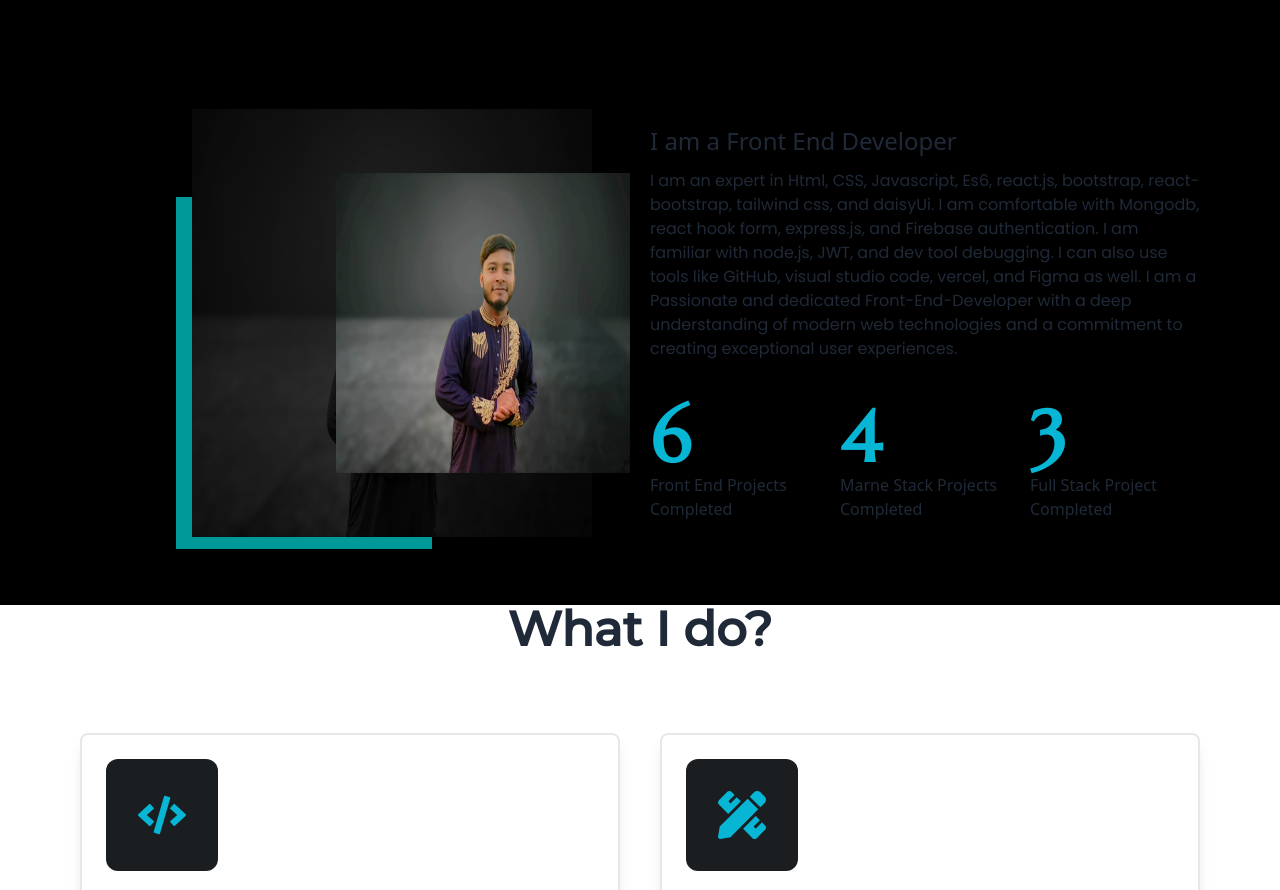
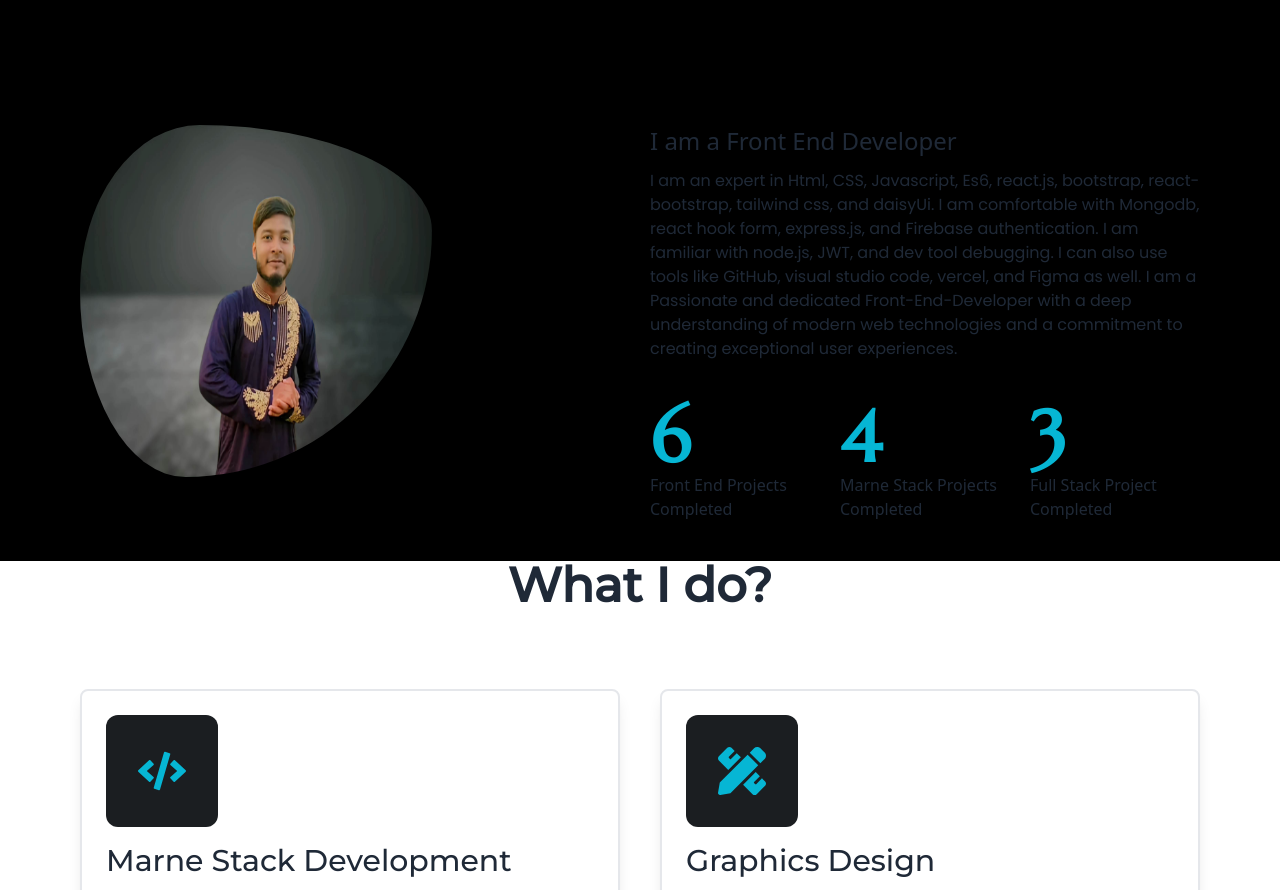
Before and after one commit to Shakil57375/shakil-s_portfolio, a React (Vite) app: page / in a window 1280 px wide. Shown: the part 843-1733 px from the top of the page. Built offline with nearby package versions, Linux system fonts and the light colour scheme; a web font is replaced by a local one.

Commit message:
about sections image added

```diff
--- a/src/Components/AboutMe.jsx
+++ b/src/Components/AboutMe.jsx
@@ -14,22 +14,12 @@ const AboutMe = () => {
       </div>
       <div className="flex z-40 lg:flex-row flex-col justify-between  items-start gap-5 p-0 md:px-20 paddingY">
         <div className="lg:basis-6/12 basis-full">
-          <div className="pl-0 lg:pl-24 about__image relative">
-            <div className="about__image_bg"></div>
-            <div className="about__image_lg">
+          <div className=" relative">
               <img
-                className="lg:w-[400px] w-full  h-[428px]"
+                className="about__image "
                 src={aboutImage}
                 alt="About Shakil"
               />
-            </div>
-            <div className="about__image_sm">
-              <img
-                className=" w-[300px] h-[300px]"
-                src={aboutImage}
-                alt="About Shakil"
-              />
-            </div>
           </div>
         </div>
         <div className="lg:basis-6/12 basis-full lg:p-0 px-8">
--- a/src/Components/aboutMe.css
+++ b/src/Components/aboutMe.css
@@ -1,65 +1,5 @@
 .about__image{
-    position: relative;
+    height: 352px;
+    width: 352px;
+    border-radius:34% 66% 70% 30% / 47% 30% 70% 53% ;
 }
-
-
-
-.about__image_bg{
-    width: 16rem;
-    height: 22rem;
-    position: absolute;
-    background: rgb(0, 153, 153);
-    bottom: 1rem;
-}
-
-.about__image_lg{
-    position: relative;
-    left: 1rem;
-    width: 400px;
-    height: 440px;
-    bottom: 1rem;
-    filter: saturate(0) brightness(0.3);
-    transition: 500ms ease-in;
-}
-
-.about__image_sm{
-    position: absolute;
-    top: 3rem;
-    left: 16rem;
-    overflow: hidden;
-    transition: 500ms ease;
-}
-
-.about__image:hover .about__image_sm{
-    opacity: 0;
-}
-
-.about__image:hover .about__image_lg{
-    filter: saturate(1) brightness(1);
-    border: 0.4rem solid cyan;
-    left: 0;
-    top: 0;
-}
-
-@media screen and (max-width: 1024px){
-    /* ========== About ============= */
-
-
-
-    .about__image_bg, .about__image_sm{
-        display: none;
-    }
-
-    .about__image_lg{
-        left: 0;
-        top: 0;
-        width: 100%;
-        filter: saturate(1) brightness(1);
-    }
-
-    .about__image:hover{
-        border: none;
-    }
-
-
-}
```
